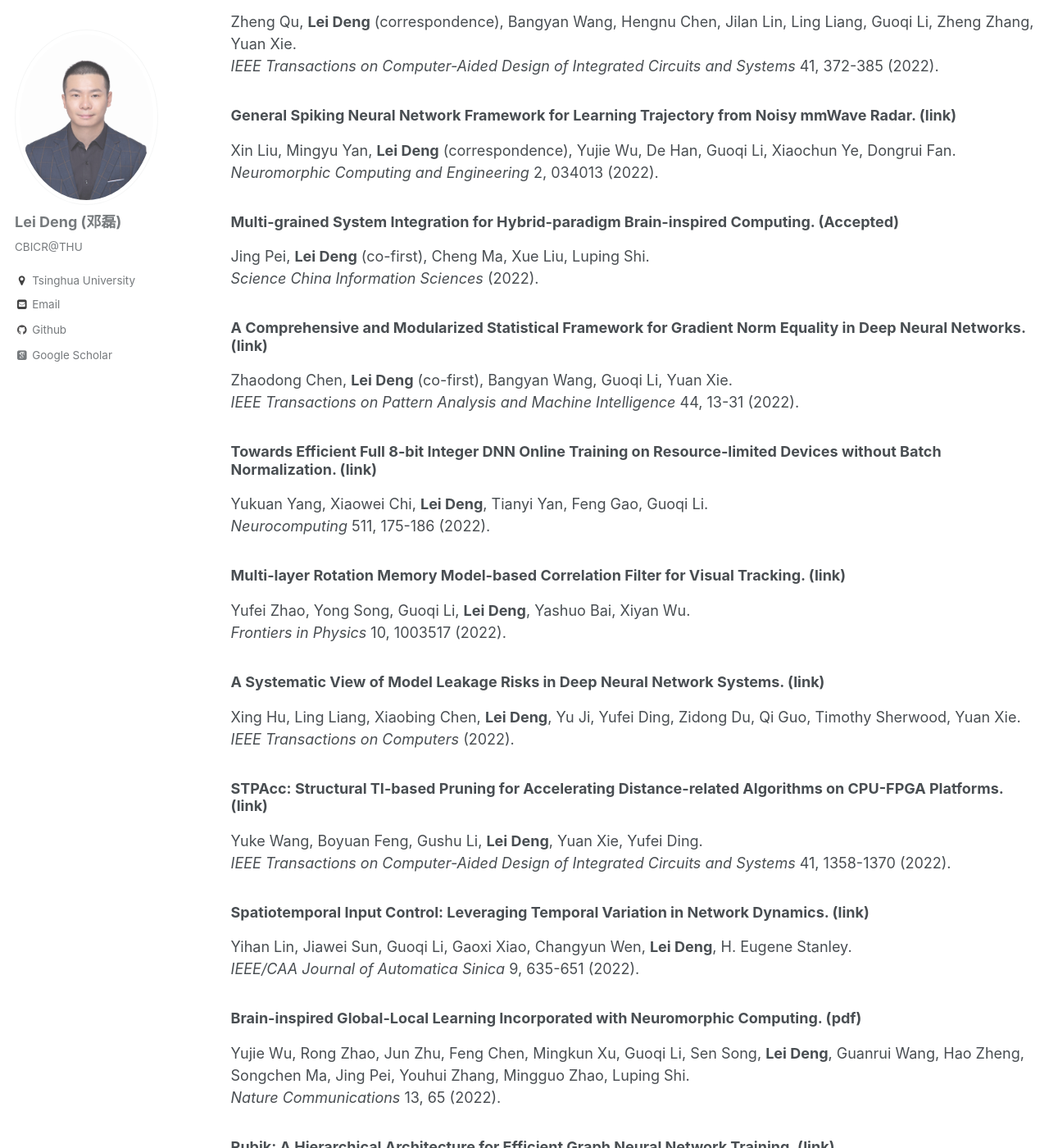
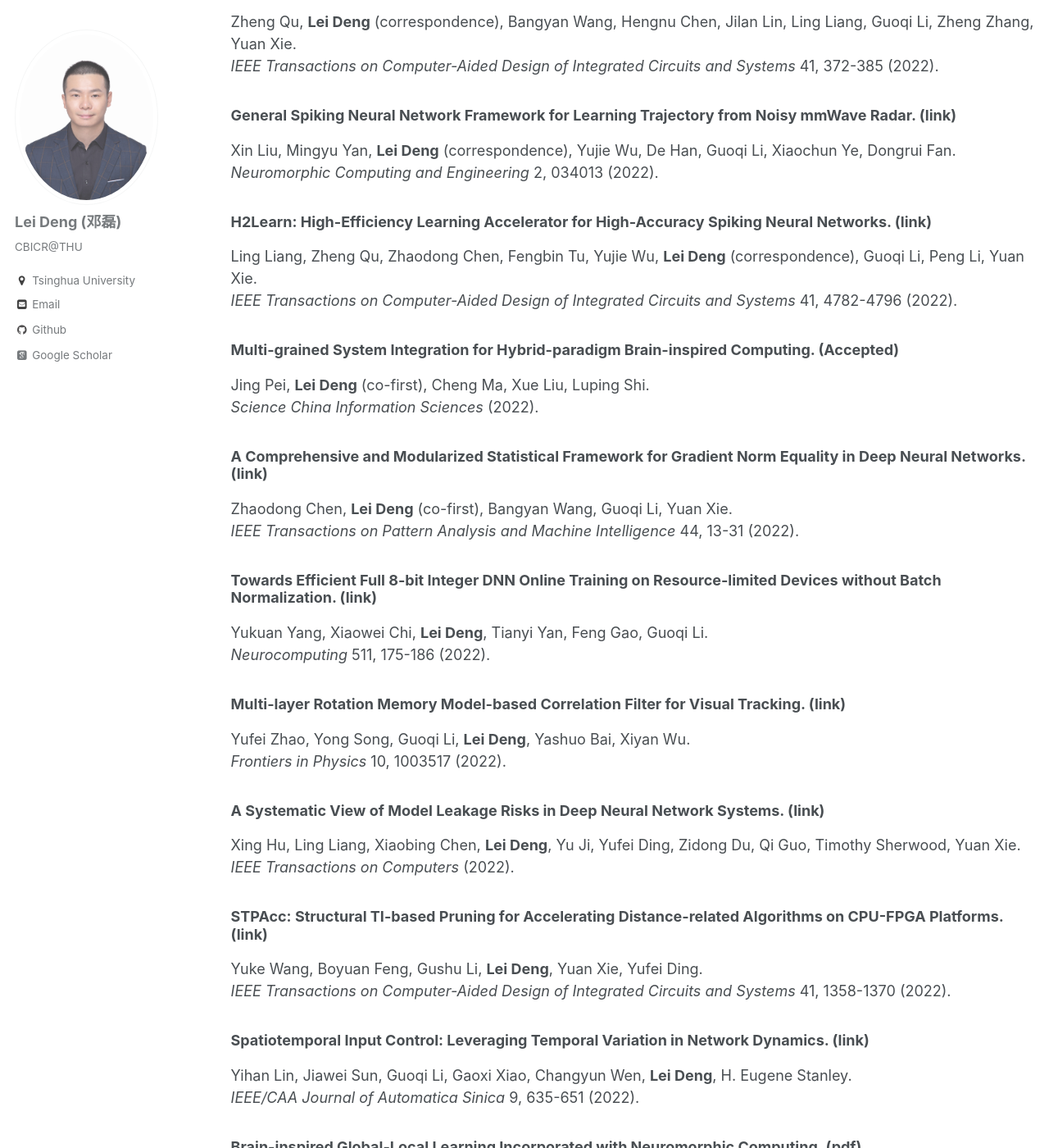
Before and after one commit to dllfei/dllfei.github.io, a Jekyll site: the page built from _pages/publications.md, in a window 1280 px wide and 1400 px high, scrolled down 477 px. Shown: the whole window at 82% size. Built offline with Jekyll 4.4.1, drawn with Linux system fonts in a browser that asks for light colours; some web fonts are replaced; some of the changed text lies outside the part shown.

Commit message:
Update publications.md

```diff
--- a/_pages/publications.md
+++ b/_pages/publications.md
@@ -19,6 +19,10 @@ Zheng Qu, **Lei Deng** (correspondence), Bangyan Wang, Hengnu Chen, Jilan Lin, L
 ### General Spiking Neural Network Framework for Learning Trajectory from Noisy mmWave Radar. ([link](https://iopscience.iop.org/article/10.1088/2634-4386/ac889b)) <br />
 Xin Liu, Mingyu Yan, **Lei Deng** (correspondence), Yujie Wu, De Han, Guoqi Li, Xiaochun Ye, Dongrui Fan. <br />
 *Neuromorphic Computing and Engineering* 2, 034013 (2022).
+
+### H2Learn: High-Efficiency Learning Accelerator for High-Accuracy Spiking Neural Networks. ([link](https://ieeexplore.ieee.org/document/9662447)) <br />
+Ling Liang, Zheng Qu, Zhaodong Chen, Fengbin Tu, Yujie Wu, **Lei Deng** (correspondence), Guoqi Li, Peng Li, Yuan Xie. <br />
+*IEEE Transactions on Computer-Aided Design of Integrated Circuits and Systems* 41, 4782-4796 (2022).
 
 ### Multi-grained System Integration for Hybrid-paradigm Brain-inspired Computing. (Accepted) <br />
 Jing Pei, **Lei Deng** (co-first), Cheng Ma, Xue Liu, Luping Shi. <br />
```
Also changed, not shown: other parts of _pages/publications.md (+0 -4 lines).
